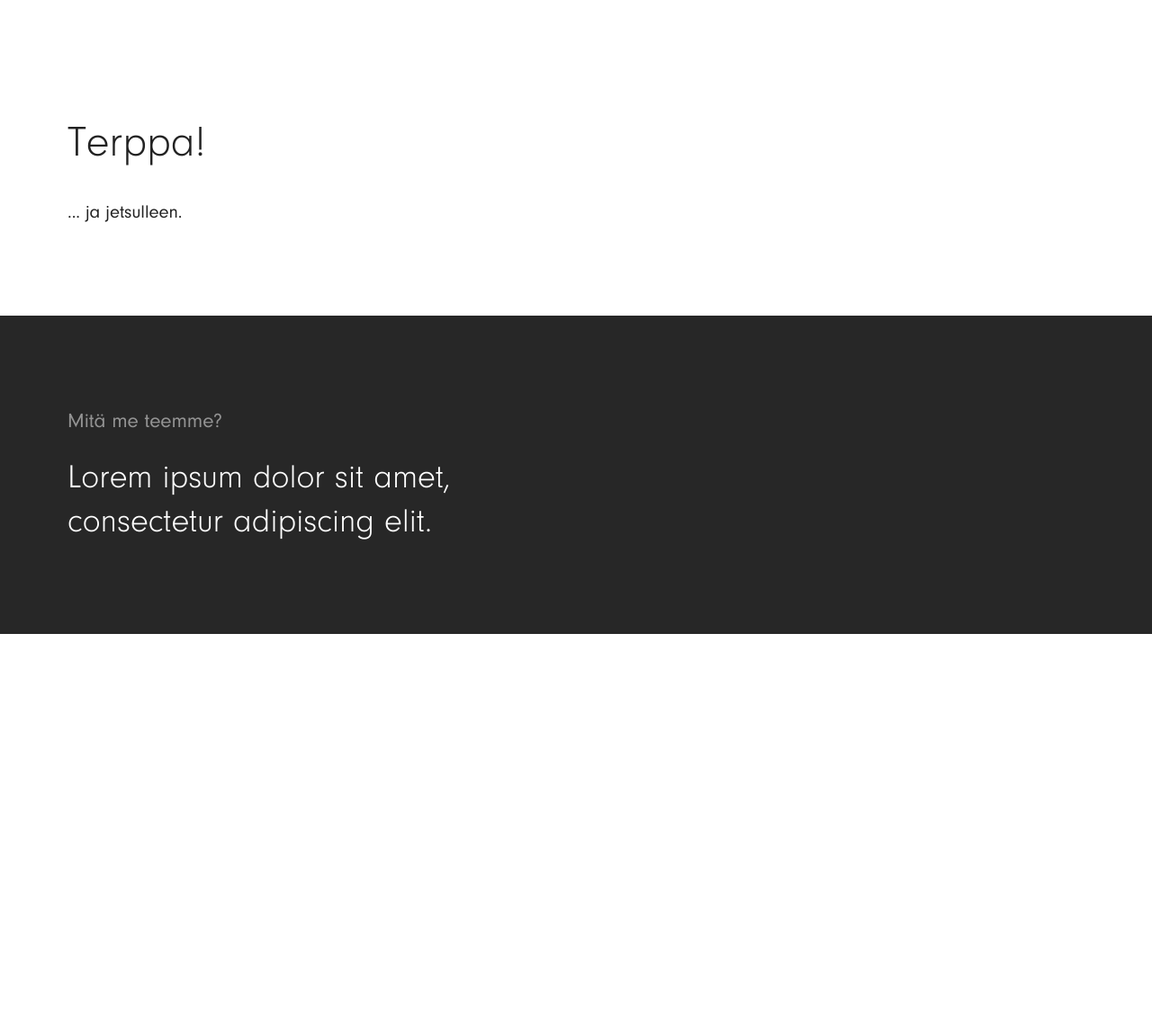
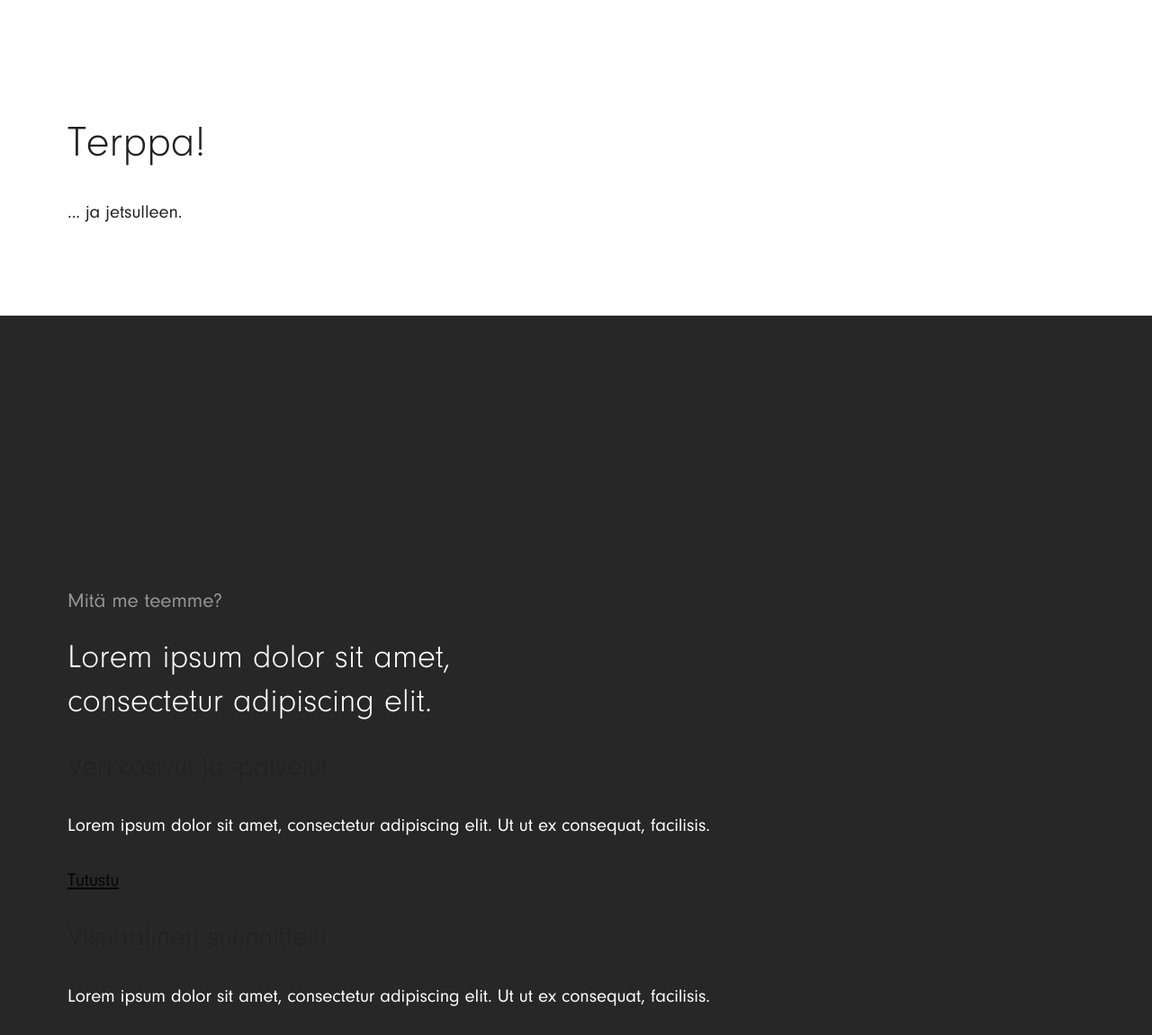
Before and after one commit to tomasjames1121/WordPress-dude, a WordPress theme: template content/themes/dude/page.php in a window 1280 px wide. Shown: the whole page at 90% size. Before the commit the page ends 705 px from the top, so only its background shows below. Run offline with PHP 8.4 and a stand-in for WordPress, Linux system fonts and the light colour scheme; the site name, menu and one post (Sample post) are stand-ins, and other content is empty; some web fonts are replaced.

Commit message:
Services structure

```diff
--- a/content/themes/dude/sass/modules/_our-services.scss
+++ b/content/themes/dude/sass/modules/_our-services.scss
@@ -1,6 +1,8 @@
 .block.block-our-services {
   background: $color-dude-darkgrey;
   color: $color-dude-white;
+  height: 100vh;
+  padding-top: 30rem;
 
   .block-title {
     color: $color-dude-white;
--- a/content/themes/dude/template-parts/modules/static/our-services.php
+++ b/content/themes/dude/template-parts/modules/static/our-services.php
@@ -3,7 +3,7 @@
  * @Author:             Timi Wahalahti, Digitoimisto Dude Oy (https://dude.fi)
  * @Date:               2019-05-10 16:49:22
  * @Last Modified by:   Roni Laukkarinen
- * @Last Modified time: 2019-05-11 15:03:47
+ * @Last Modified time: 2019-05-11 15:54:45
  *
  * @package dude2019
  */
@@ -16,5 +16,21 @@
     <p class="block-title-pre" aria-describedby="block-title-our-services">Mitä me teemme?</p>
     <h2 class="block-title" id="block-title-our-services">Lorem ipsum dolor sit amet, consectetur adipiscing elit.</h2>
 
+    <div class="cols">
+      <div class="col">
+        <h3>Verkkosivut ja -palvelut</h3>
+        <p>Lorem ipsum dolor sit amet, consectetur adipiscing elit. Ut ut ex consequat, facilisis.</p>
+
+        <p class="cta-link"><a href="#">Tutustu</a></p>
+      </div>
+
+      <div class="col">
+        <h3>Visuaalinen suunnittelu</h3>
+        <p>Lorem ipsum dolor sit amet, consectetur adipiscing elit. Ut ut ex consequat, facilisis.</p>
+
+        <p class="cta-link"><a href="#">Tutustu</a></p>
+      </div>
+    </div>
+
   </div>
 </section>
```
Also changed, not shown: content/themes/dude/css/global.min.css.
